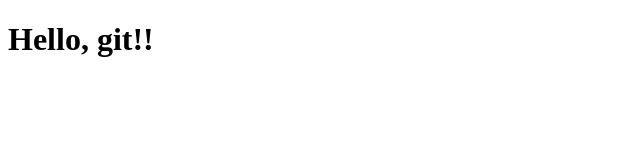
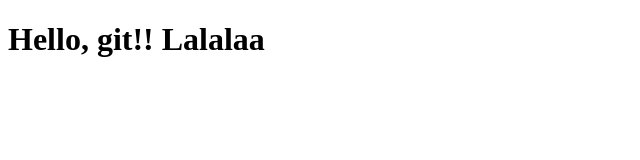
Before and after one commit to gmmcal/teste-fernanda, a plain HTML site: page index.html in a window 1280 px wide. Shown: the whole page, without its empty margins (0-640 px from the left). Drawn offline with Linux system fonts and the light colour scheme.

Commit message:
Teste de alteracao - Lalala

```diff
--- a/index.html
+++ b/index.html
@@ -5,7 +5,7 @@
   <title>Teste de git</title>
 </head>
 <body>
-  <div><h1>Hello, git!!</h1></div>
+  <div><h1>Hello, git!! Lalalaa</h1></div>
 
 </body>
 </html>
```
